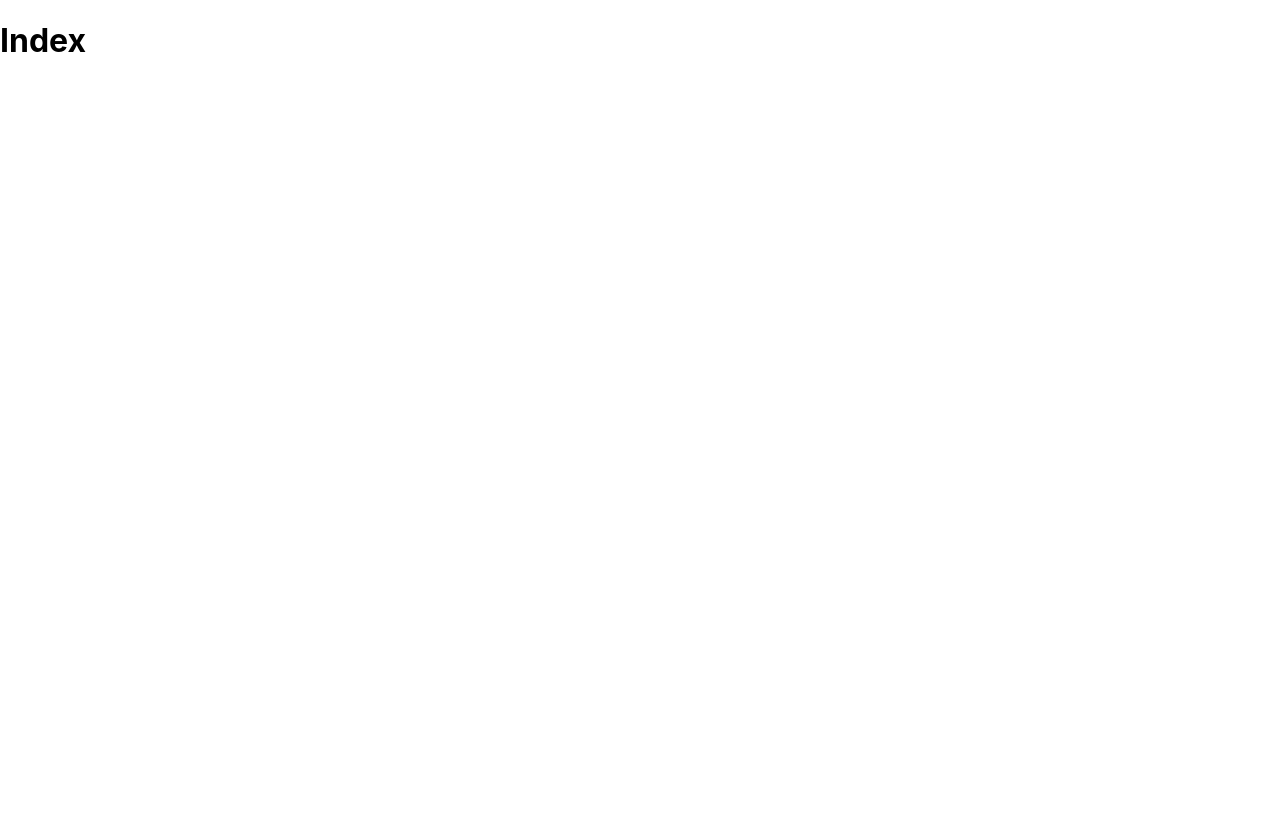
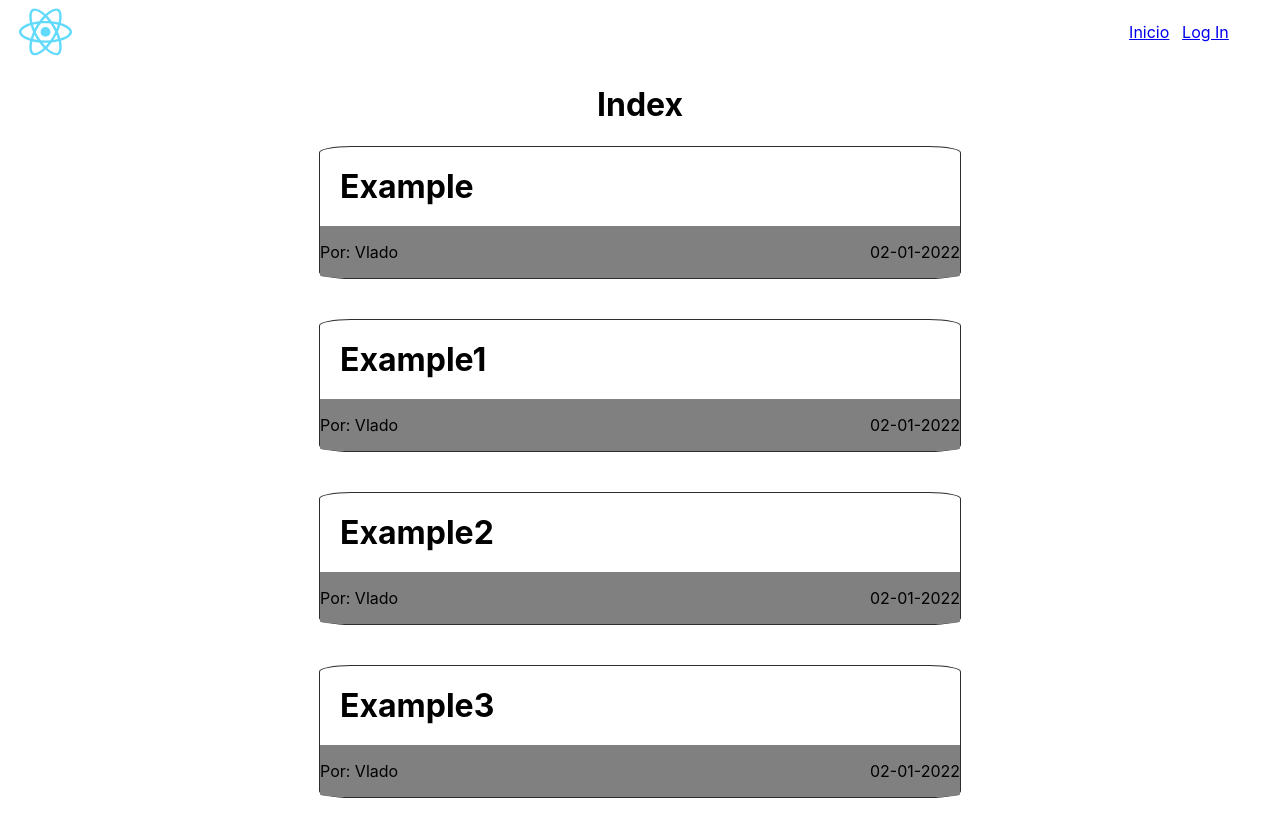
Before and after one commit to VladimirVarelaH/Blog, a React (Create React App) app in the folder client/: page / in a window 1280 px wide. Before the commit the page ends 800 px from the top, so only its background shows below. Built offline with nearby package versions, Linux system fonts and the light colour scheme.

Commit message:
Se configuró el nav del proyecto

```diff
--- a/client/public/index.html
+++ b/client/public/index.html
@@ -1,5 +1,5 @@
 <!DOCTYPE html>
-<html lang="en">
+<html lang="es">
   <head>
     <meta charset="utf-8" />
     <link rel="icon" href="%PUBLIC_URL%/favicon.ico" />
--- a/client/src/App.js
+++ b/client/src/App.js
@@ -1,12 +1,20 @@
 import './App.css';
 import {Routes, Route} from 'react-router-dom';
+
 import Index from './index/index.jsx';
+import LogIn from './login/index.jsx'
+import NavBar from './nav/index.jsx'
 
 function App() {
   return (
-    <Routes>
-      <Route path='/' element={<Index/>}/>
-    </Routes>
+    <>
+    <NavBar/>
+      <Routes>
+        <Route path='/' element={<Index/>}/>
+        <Route path='/login' element={<LogIn/>}/>
+      </Routes>
+
+    </>
   );
 }
 
--- a/client/src/index/index.jsx
+++ b/client/src/index/index.jsx
@@ -1,8 +1,31 @@
-import React from "react";
+import React, {useEffect} from "react";
+
+import './style.css'
 
 function Index(){
+    const notas = [
+        {'title':'Example', 'author':'Vlado', 'body':'Lorem Ipsum dolorem','date':'02-01-2022'},
+        {'title':'Example1', 'author':'Vlado', 'body':'Lorem Ipsum dolorem','date':'02-01-2022'},
+        {'title':'Example2', 'author':'Vlado', 'body':'Lorem Ipsum dolorem','date':'02-01-2022'},
+        {'title':'Example3', 'author':'Vlado', 'body':'Lorem Ipsum dolorem','date':'02-01-2022'}
+    ]
+    let key = 0;
     return(
-        <h1>Index</h1>
+        <div className="conteiner">
+            <h1>Index</h1>
+            {notas.map(n=>{
+                key+=1
+                return(
+                <div className="note" key={key}>
+                    <h4>{n.title}</h4>
+                    <div className="foot">
+                        <p>Por: {n.author}</p>
+                        <p>{n.date}</p>
+                    </div>
+                </div>
+                )})}
+        </div>
+
     );
 }
 
--- /dev/null
+++ b/client/src/index/style.css
@@ -0,0 +1,30 @@
+.conteiner{
+    display: flex;
+    flex-direction: column;
+    justify-content: center;
+    align-items: center;
+}
+
+.note{
+    border: 1px solid rgba(0, 0, 0, 0.822);
+    border-radius: 5%;
+    width: 50%;
+    margin-bottom: 5vh;
+}
+
+.note h4{
+    font-size: 2rem;
+    margin: 0;
+    padding: 20px;
+}
+
+.note .foot{
+    display: flex;
+    justify-content: space-between;
+    background-color: gray;
+    border-radius: 0 0 5% 5%;
+}
+
+.note:hover{
+    box-shadow: 10px 10px 5px #888888;
+}
--- a/client/src/login/index.jsx
+++ b/client/src/login/index.jsx
@@ -0,0 +1,9 @@
+import React from "react";
+
+function LogIn(){
+    return (
+        <h1>Login</h1>
+    )
+}
+
+export default LogIn;
--- /dev/null
+++ b/client/src/nav/index.jsx
@@ -0,0 +1,22 @@
+import React from "react";
+import { Link } from "react-router-dom";
+import './style.css'
+import logo from '../logo.svg'
+
+function NavBar(){
+    return(
+        <nav>
+            <img src={logo} alt="logo" />
+            <div>
+            <Link to='/'>
+                Inicio
+            </Link>
+            <Link to='/login'>
+                Log In
+            </Link>
+            </div>
+        </nav>
+    );
+}
+
+export default NavBar;
--- /dev/null
+++ b/client/src/nav/style.css
@@ -0,0 +1,14 @@
+nav{
+    display: flex;
+    justify-content: space-between;
+    align-items: center;
+    padding-right: 3vw;
+}
+
+nav img{
+    height: 5vw;
+}
+
+nav div a{
+    margin-right: 1vw;
+}
```
